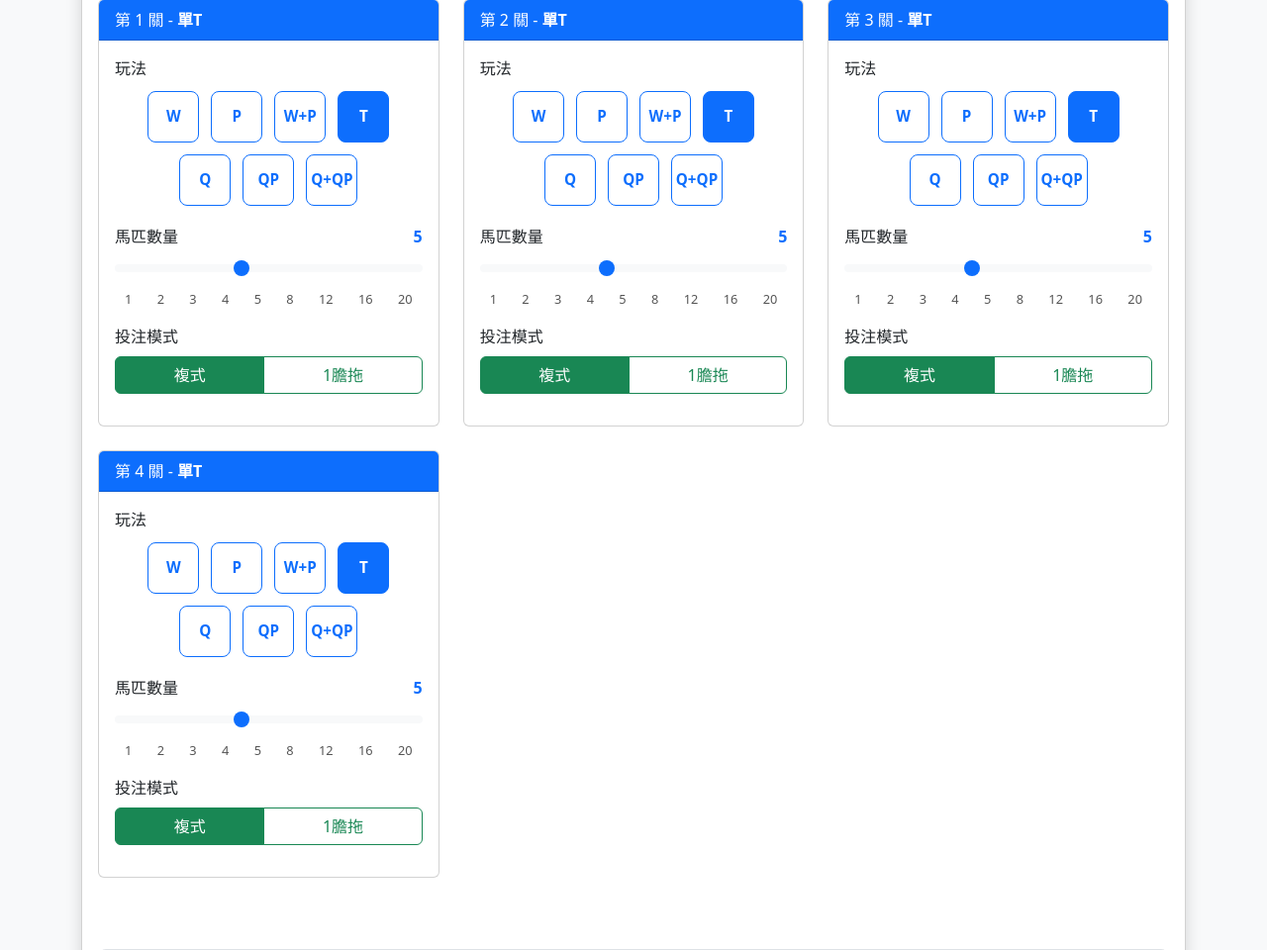
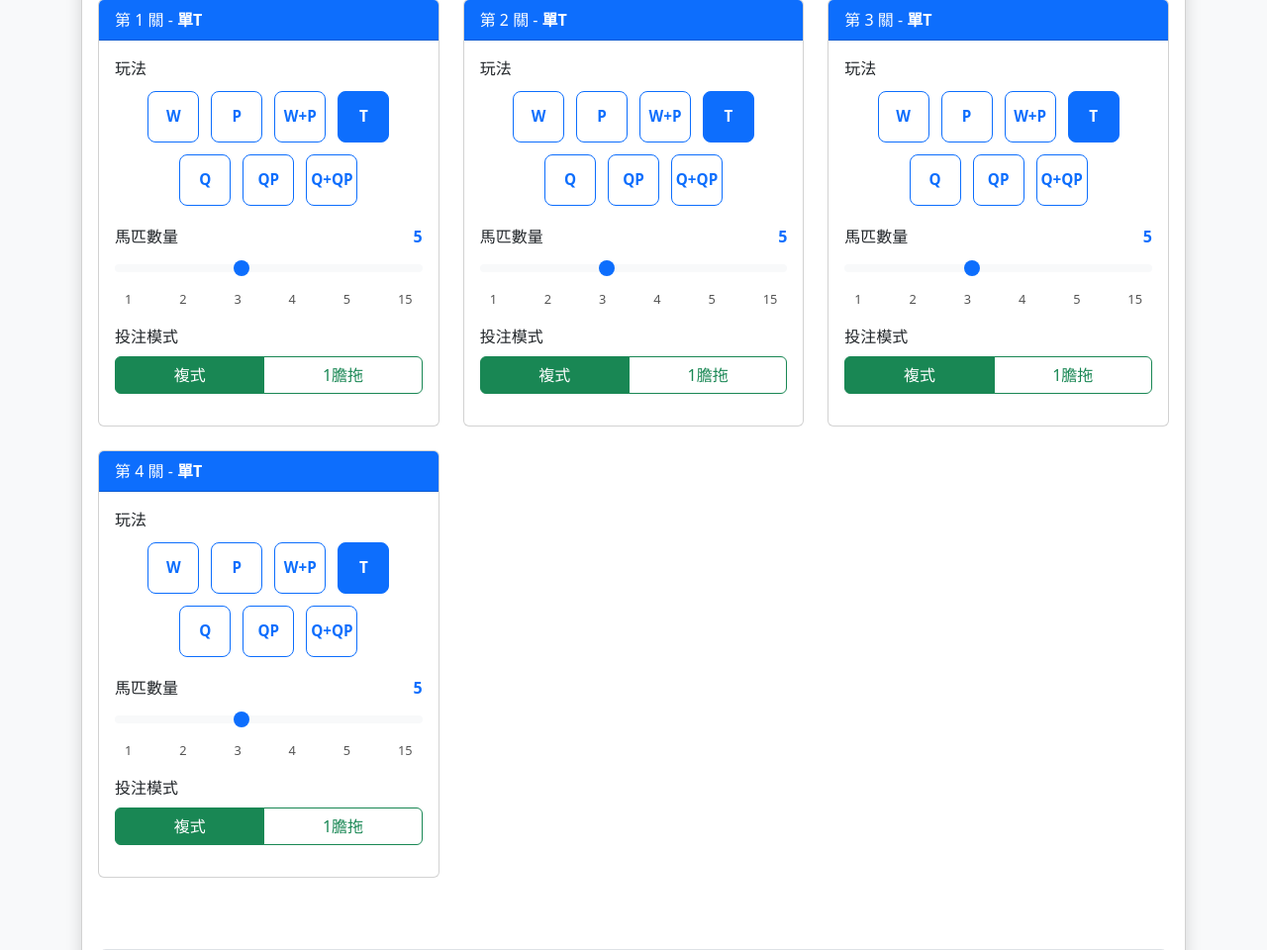
Before and after one commit to ioioioiooioo/qqp_cal, a Flask app: page /betcount in a window 1280 px wide. Shown: the part 280-1240 px from the top of the page at 99% size. Run offline with Flask 3, Linux system fonts and the light colour scheme.

Commit message:
Update slider ticks in betcount.html

```diff
--- a/templates/betcount.html
+++ b/templates/betcount.html
@@ -128,7 +128,7 @@
                                            oninput="updateHorseValue(${i}); calculateTotalBets()">
                                     <div class="slider-ticks">
                                         <span>1</span><span>2</span><span>3</span><span>4</span><span>5</span>
-                                        <span>8</span><span>12</span><span>16</span><span>20</span>
+                                        <span>15</span>
                                     </div>
                                 </div>
 
```
